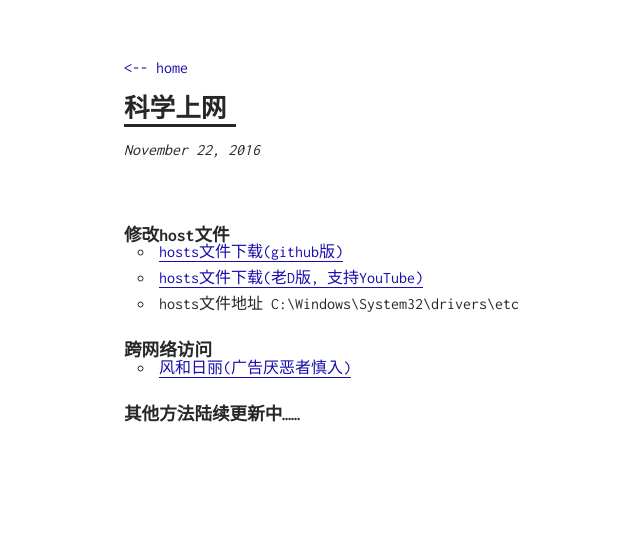
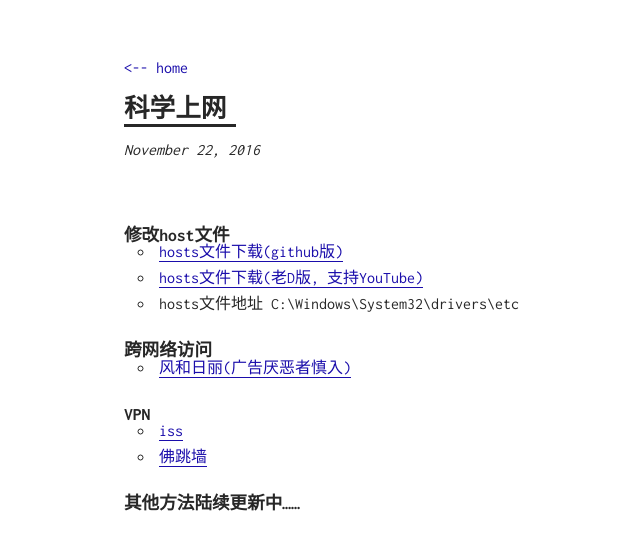
Before and after one commit to sherylman/sherylman.github.com, a Jekyll site: the page built from _posts/2016-11-22-科学上网.md, in a window 1280 px wide. Shown: the top 550 px of the page, without its empty margins (216-856 px from the left). Built offline with Jekyll 4.4.1, drawn with Linux system fonts in a browser that asks for light colours.

Commit message:
Update 2016-11-22-科学上网.md

```diff
--- a/_posts/2016-11-22-科学上网.md
+++ b/_posts/2016-11-22-科学上网.md
@@ -11,4 +11,8 @@ title: 科学上网
 ## 跨网络访问
 * [风和日丽(广告厌恶者慎入)](http://www.fengherili.cc)
 
+## VPN
+* [iss](http://www.ishadowsocks.me/)
+* [佛跳墙](http://www.godusevpn.cc/)
+
 ## 其他方法陆续更新中......
```
